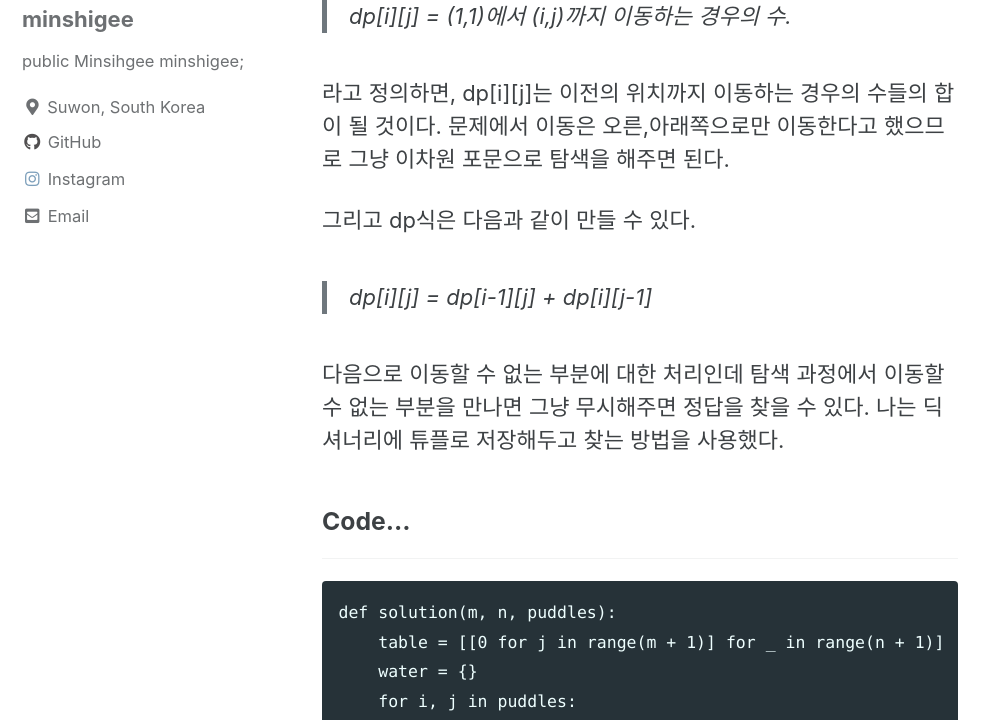
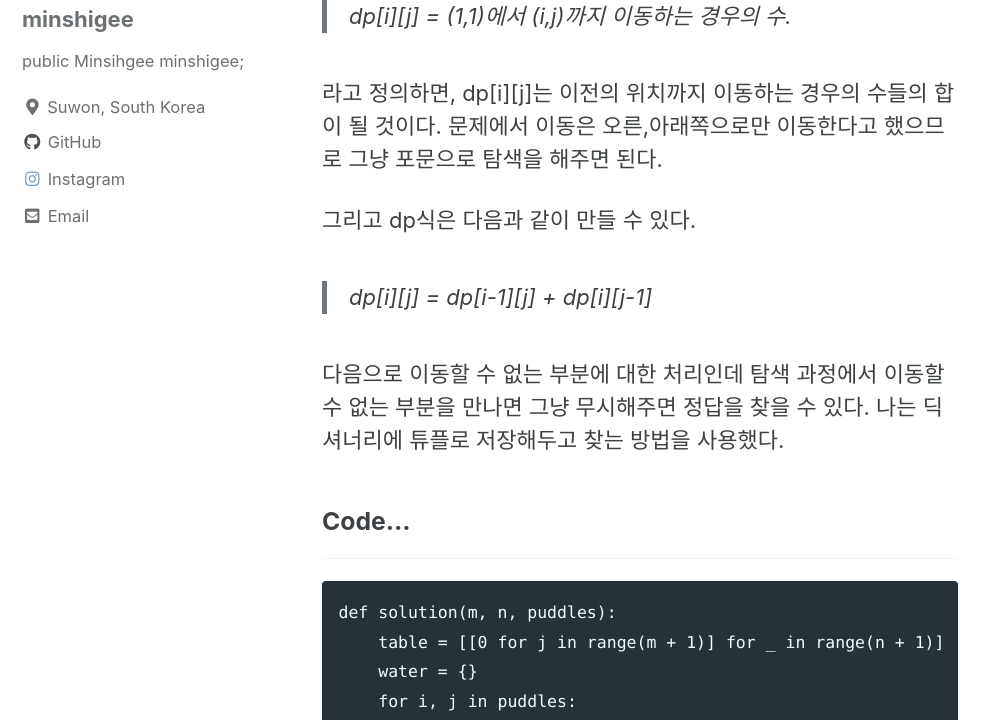
Before and after one commit to MinShiGee/MinShiGee.github.io, a Jekyll site: the page built from _posts/2021-07-05-등굣길.md, in a window 1280 px wide and 900 px high, scrolled down 431 px, cut to the strip 180-900 px from the top of the window. Shown: the whole strip, without its empty margins (0-998 px from the left). Built offline with Jekyll 4.4.1, drawn with Linux system fonts in a browser that asks for light colours; cached includes are drawn as plain includes.

```diff
--- a/_posts/2021-07-05-등굣길.md
+++ b/_posts/2021-07-05-등굣길.md
@@ -18,7 +18,7 @@ problem link: https://programmers.co.kr/learn/courses/30/lessons/42898
 간단한 dp문제이다.
 > dp[i][j] = (1,1)에서 (i,j)까지 이동하는 경우의 수.
 
-라고 정의하면, dp[i][j]는 이전의 위치까지 이동하는 경우의 수들의 합이 될 것이다. 문제에서 이동은 오른,아래쪽으로만 이동한다고 했으므로 그냥 이차원 포문으로 탐색을 해주면 된다.
+라고 정의하면, dp[i][j]는 이전의 위치까지 이동하는 경우의 수들의 합이 될 것이다. 문제에서 이동은 오른,아래쪽으로만 이동한다고 했으므로 그냥 포문으로 탐색을 해주면 된다.
 
 그리고 dp식은 다음과 같이 만들 수 있다.
 >dp[i][j] = dp[i-1][j] + dp[i][j-1]
```
Also changed, not shown: index.html (+16 -0 lines).
